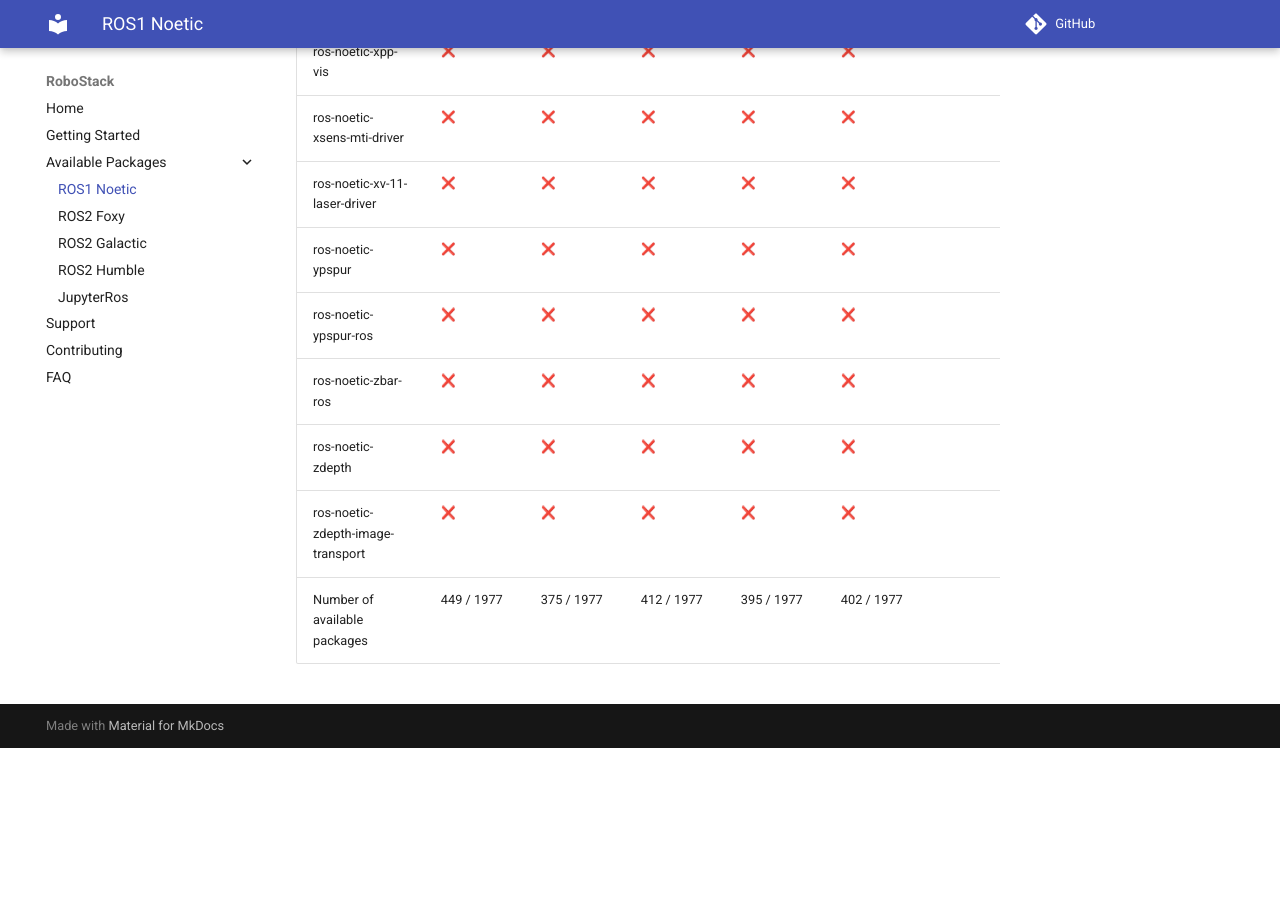
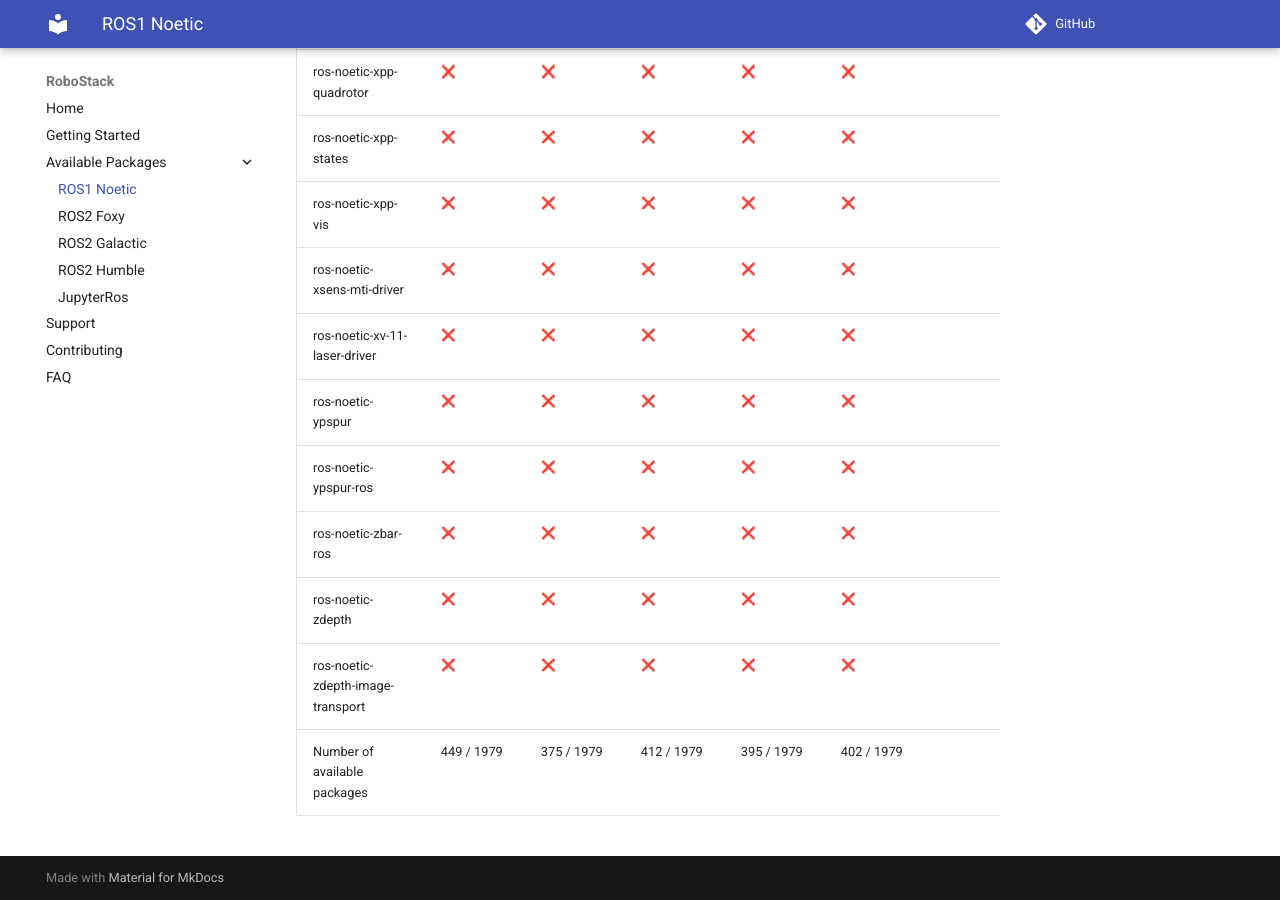
Before and after one commit to RoboStack/robostack.github.io, an MkDocs documentation site: the page built from docs/noetic.md, in a window 1280 px wide and 900 px high, scrolled down 142062 px. Built offline with MkDocs 1.6.1 and Material for MkDocs 9.7.7, drawn with Linux system fonts in a browser that asks for light colours; emoji names are drawn with the system emoji font; comment, search, counter and statistics services are not loaded; before the commit the page ends 142810 px from its top, so only the background shows below that; some of the changed text lies outside the part shown.

Commit message:
Update tables

```diff
--- a/docs/noetic.md
+++ b/docs/noetic.md
@@ -1977,4 +1979,4 @@
 | ros-noetic-zbar-ros | :x: { data-sort='0' } | :x: { data-sort='0' } | :x: { data-sort='0' } | :x: { data-sort='0' } | :x: { data-sort='0' } |   |
 | ros-noetic-zdepth | :x: { data-sort='0' } | :x: { data-sort='0' } | :x: { data-sort='0' } | :x: { data-sort='0' } | :x: { data-sort='0' } |   |
 | ros-noetic-zdepth-image-transport | :x: { data-sort='0' } | :x: { data-sort='0' } | :x: { data-sort='0' } | :x: { data-sort='0' } | :x: { data-sort='0' } |   |
-| Number of available packages |  449 / 1977 | 375 / 1977 | 412 / 1977 | 395 / 1977 | 402 / 1977 |
+| Number of available packages |  449 / 1979 | 375 / 1979 | 412 / 1979 | 395 / 1979 | 402 / 1979 |
```
Also changed, not shown: other parts of docs/noetic.md (+2 -0 lines).
